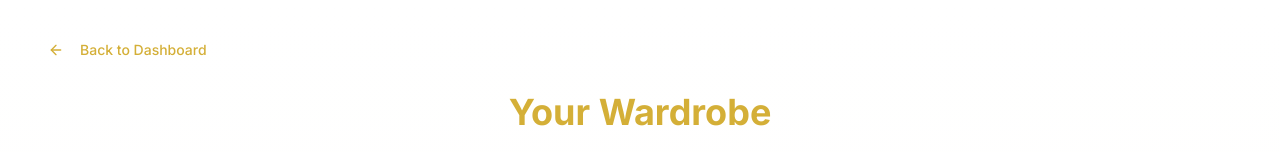
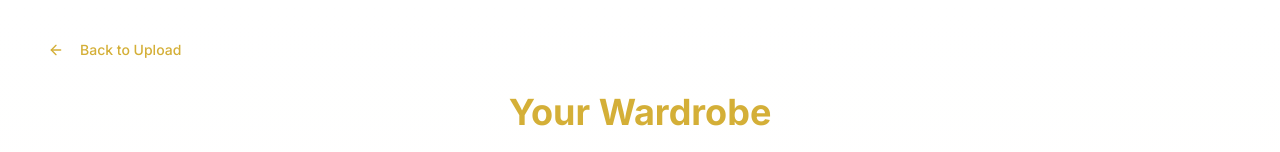
Before and after one commit to aal51282/wardrobe-wizard, a Next.js app: page /create-outfit in a window 1280 px wide. Shown: the top 152 px of the page. Built offline with nearby package versions, Linux system fonts and the light colour scheme; no server answers; the database is empty.

Commit message:
Changed the back button to go back to upload instead of the home page.

```diff
--- a/app/create-outfit/page.tsx
+++ b/app/create-outfit/page.tsx
@@ -236,12 +236,12 @@ export default function CreateOutfitPage() {
         <div className="mb-12">
           <div className="flex items-center justify-between mb-6">
             <Button
-              onClick={() => router.push("/registered-user-view")}
+              onClick={() => router.push("/upload")}
               variant="ghost"
               className="text-[#D4AF37] hover:text-[#B4941F] hover:bg-[#F9F6E8]"
             >
               <ArrowLeft className="h-4 w-4 mr-2" />
-              Back to Dashboard
+              Back to Upload
             </Button>
           </div>
 
```
